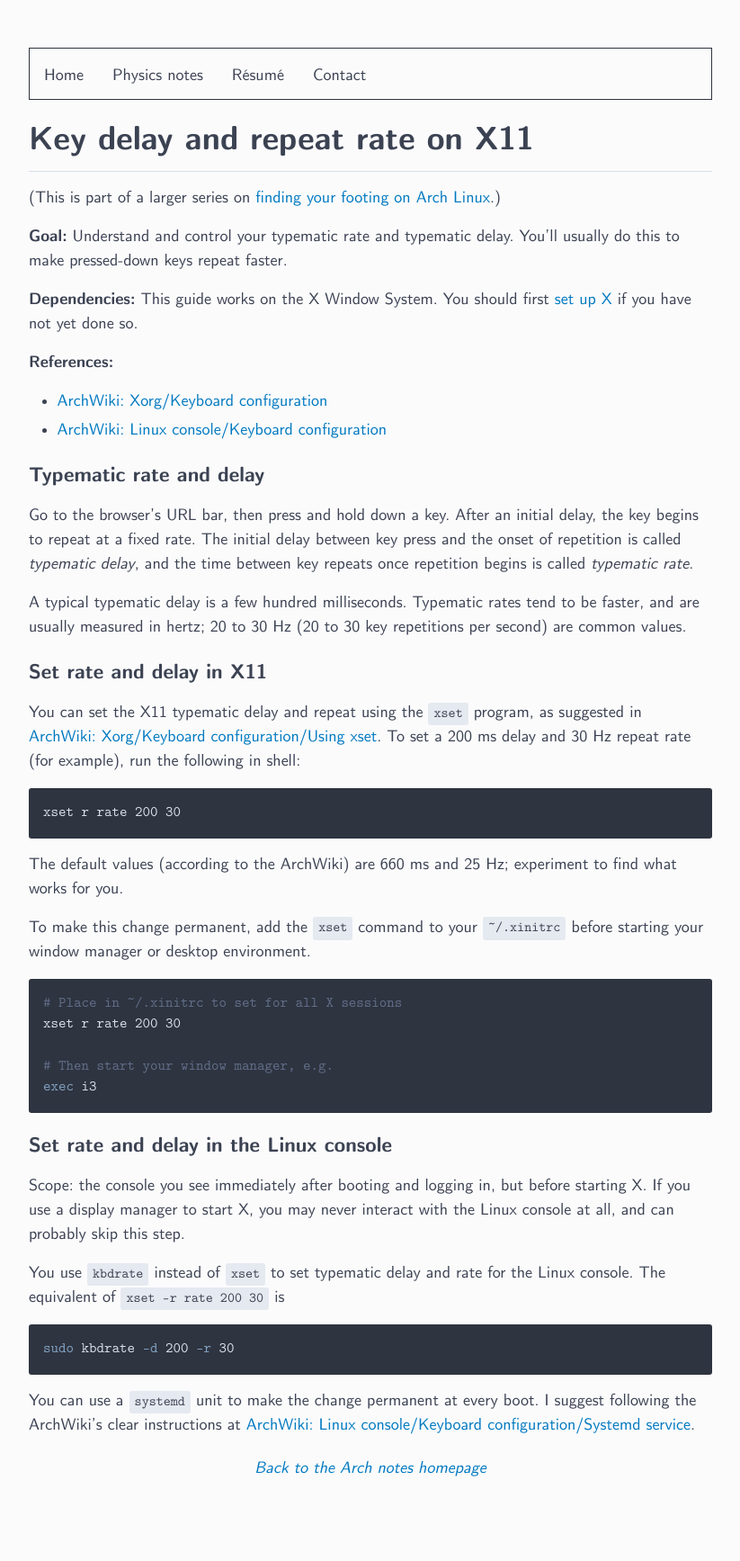
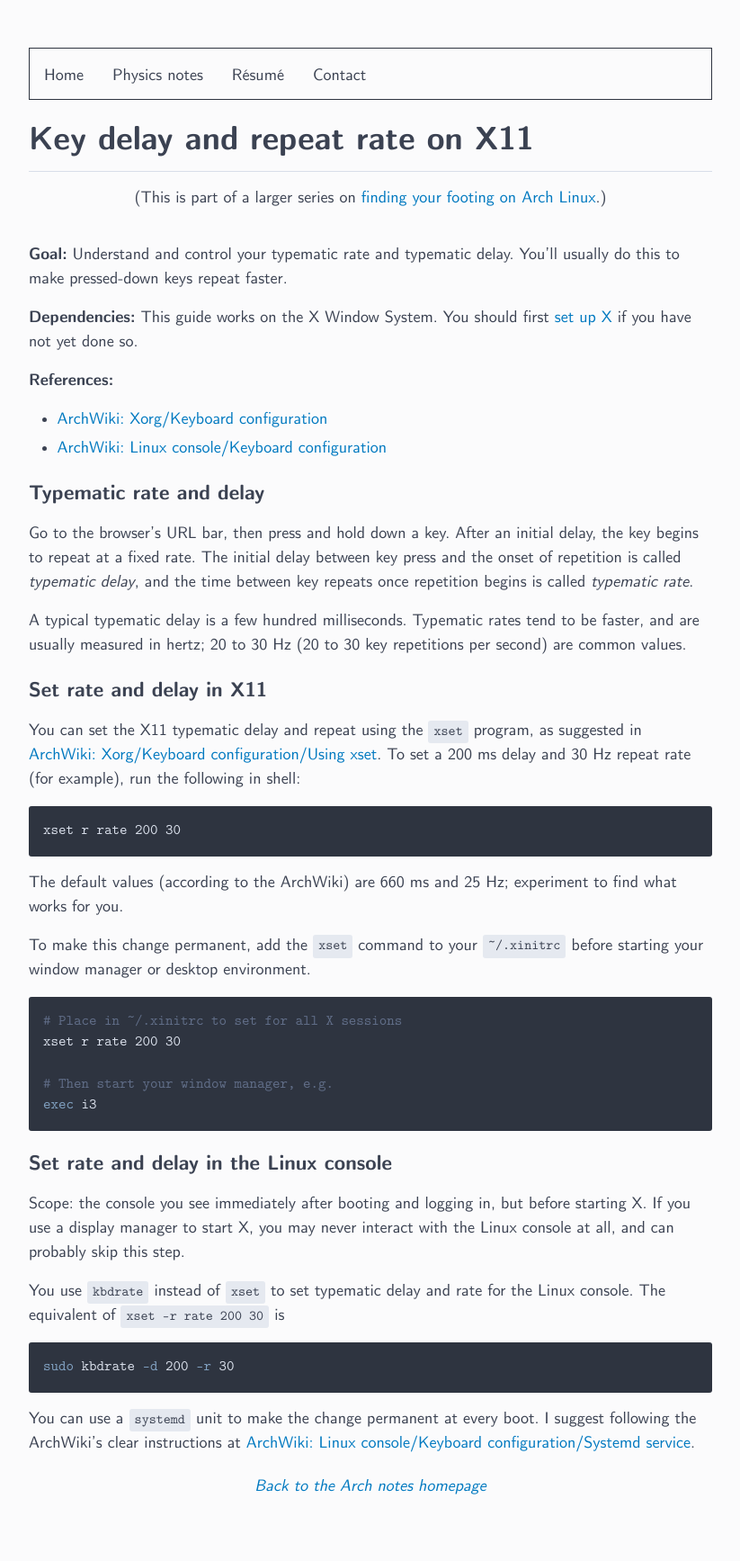
Before and after one commit to ejmastnak/ejmastnak.github.io, a Jekyll site: the page built from notes/arch/basics/typematic-rate.md, in a window 1280 px wide. Shown: the whole page at 90% size, without its empty margins (228-1051 px from the left). Built offline with Jekyll 4.4.1, drawn with Linux system fonts in a browser that asks for light colours.

Commit message:
Add basic styling for Arch notes header

```diff
--- a/_sass/arch-notes.scss
+++ b/_sass/arch-notes.scss
@@ -1,7 +1,11 @@
+.arch-notes-header {
+  text-align: center;
+  margin-bottom: 2.0em;
+}
+
 .arch-notes-footer {
   text-align: center;
   font-style: italic;
-  width: 80%;
   margin: 0 auto;
   margin-top: 1.2em;
 }
```
